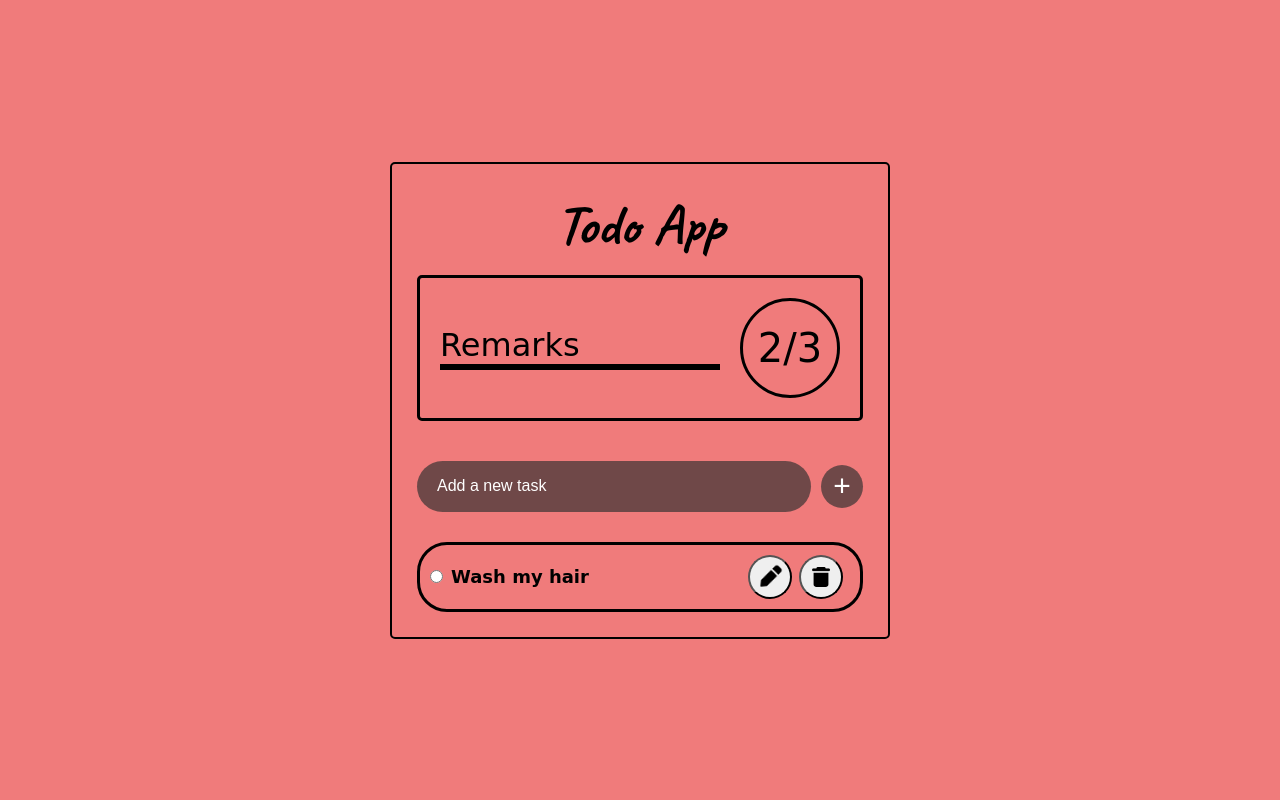
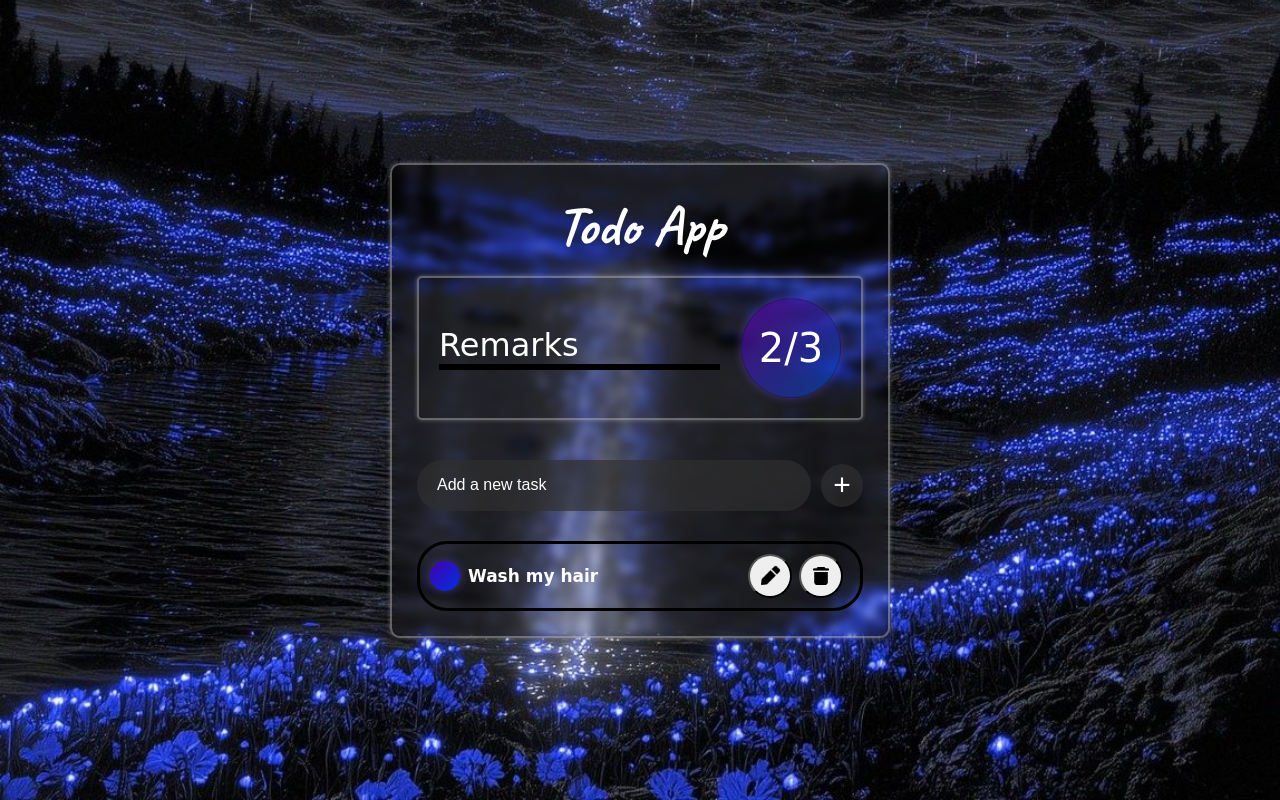
Before and after one commit to omaimaqasim/week-07-Todo-app, a plain HTML site: page index.html in a window 1280 px wide. Drawn offline with Linux system fonts and the light colour scheme; a web font is replaced by a local one.

Commit message:
add some css

```diff
--- a/style.css
+++ b/css/style.css
@@ -11,22 +11,30 @@ body {
     display: flex;
     align-items: center;
     justify-content: center;
-    background-color: rgb(240, 123, 123);
+     background-image: url(../assets/todo_background.jpg);
+    background-repeat: no-repeat;
+    background-position: bottom;
+    background-size: cover;
     font-family: cursive;
+    color: white;
 }
 
 /* decorating todo container */
 .todo_container {
-    border: 2px solid black;
+    border: 2px solid rgba(200, 197, 197, 0.431);
+    box-shadow: 0px 0px 4px 0px rgba(200, 197, 197, 0.401);
     padding: 25px;
-    border-radius: 5px;
+    border-radius: 10px;
     max-width: 500px;
     width: 100%;
     display: flex;
     flex-direction: column;
     align-items: center;
     justify-content: center;
+    backdrop-filter: blur(5px);
 }
+
+
 
 .todo_container h1 {
     font-family: "Caveat", cursive;
@@ -40,10 +48,12 @@ body {
     justify-content: space-between;
     width: 100%;
     padding: 20px;
-    border: solid black;
+    border: 2px solid rgba(200, 197, 197, 0.431);
+    box-shadow: 0px 0px 4px 0px rgba(200, 197, 197, 0.401);
     border-radius: 5px;
     margin: 15px 0px;
     font-family: cursive;
+
 }
 
 .progress h1 {
@@ -64,7 +74,6 @@ body {
 }
 
 .task_completion_rate {
-    border: solid black;
     font-size: 2.5rem;
     padding: 10px;
     border-radius: 50%;
@@ -73,6 +82,7 @@ body {
     display: flex;
     align-items: center;
     justify-content: center;
+    color: white;
 }
 
 
@@ -131,12 +141,12 @@ body {
 
 .input_task {
     width: 80%;
-        font-size: 18px;
+    font-size: 18px;
 }
 
 .task button {
-    width: 30px;
-    height: 30px;
+    width: 9px;
+    height: 9px;
     display: flex;
     align-items: center;
     justify-content: center;
@@ -144,9 +154,33 @@ body {
     border-radius: 50%;
     margin-right: 7px;
 }
+
 label {
-  display: flex;
-  align-items: center;
-  gap: 8px;
-  font-weight: 600;
+    display: flex;
+    align-items: center;
+    gap: 8px;
+    font-size: 17px;
+    font-weight: 600;
 }
+
+/* checkbox design */
+.input_task input[type="checkbox"] {
+    appearance: none;
+    -webkit-appearance: none;
+    width: 30px;
+    height: 30px;
+    border-radius: 50%;
+    cursor: pointer;
+    border: #ffffff;
+    background-color: blue;
+    text-align: center;
+}
+
+
+
+/* Add a checkmark */
+.input_task input[type="checkbox"]:checked::after {
+    content: "✔";
+    color: white;
+    font-size: 22px;
+}
--- /dev/null
+++ b/css/utility.css
@@ -0,0 +1,5 @@
+.unique_back{
+     background: linear-gradient(135deg, rgba(90, 0, 150, 0.747), rgba(0, 80, 200, 0.614));
+        border: 1px solid rgba(18, 18, 18, 0.3);
+        box-shadow: 0px 0px 10px rgba(120, 80, 255, 0.4);
+}
--- a/index.html
+++ b/index.html
@@ -5,7 +5,8 @@
     <meta charset="UTF-8">
     <meta name="viewport" content="width=device-width, initial-scale=1.0">
     <title>Todo app</title>
-    <link rel="stylesheet" href="style.css">
+    <link rel="stylesheet" href="css/style.css">
+    <link rel="stylesheet" href="css/utility.css">
 </head>
 
 <body>
@@ -17,7 +18,7 @@
                 <h1>Remarks</h1>
                 <div class="progress_bar"></div>
             </div>
-            <div class="task_completion_rate">
+            <div class="task_completion_rate  unique_back">
                 2/3
             </div>
         </div>
@@ -31,15 +32,15 @@
             <div class="task">
                 <div class="input_task">
                     <label>
-                        <input type="radio"> Wash my hair
+                        <input class="unique_back" type="checkbox"> Wash my hair
                     </label>
                 </div>
                 <button>
-                    <img src="assets/edit.png.png" alt="icon" width="27" height="27">
+                    <img src="assets/edit.png.png" alt="icon" width="24" height="24">
 
                 </button>
                 <button>
-                    <img src="assets/delete.png" alt="icon" width="20" height="20">
+                    <img src="assets/delete.png" alt="icon" width="18" height="18">
 
                 </button>
 
```
Also changed, not shown: assets/todo_background.jpg (added).
